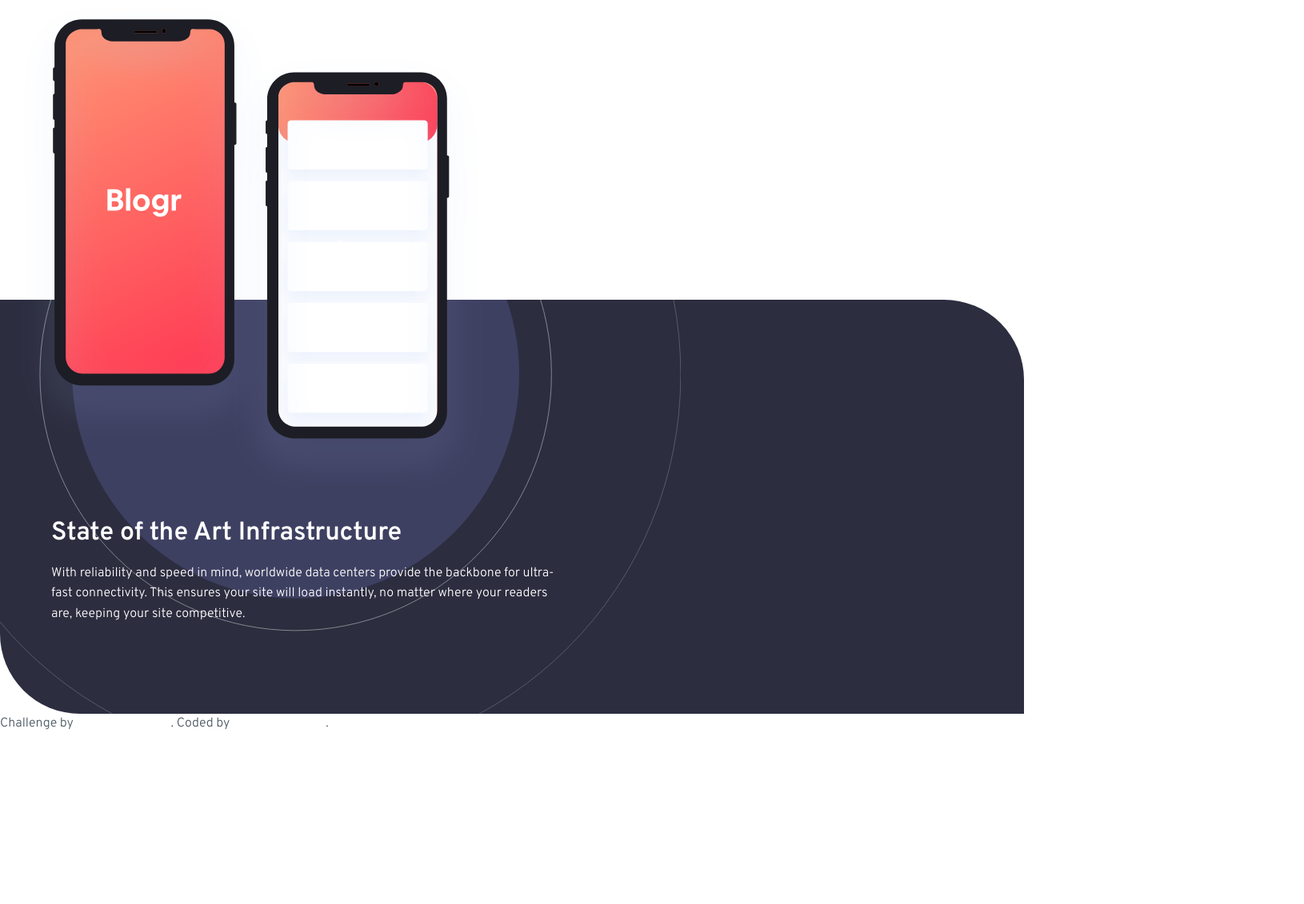
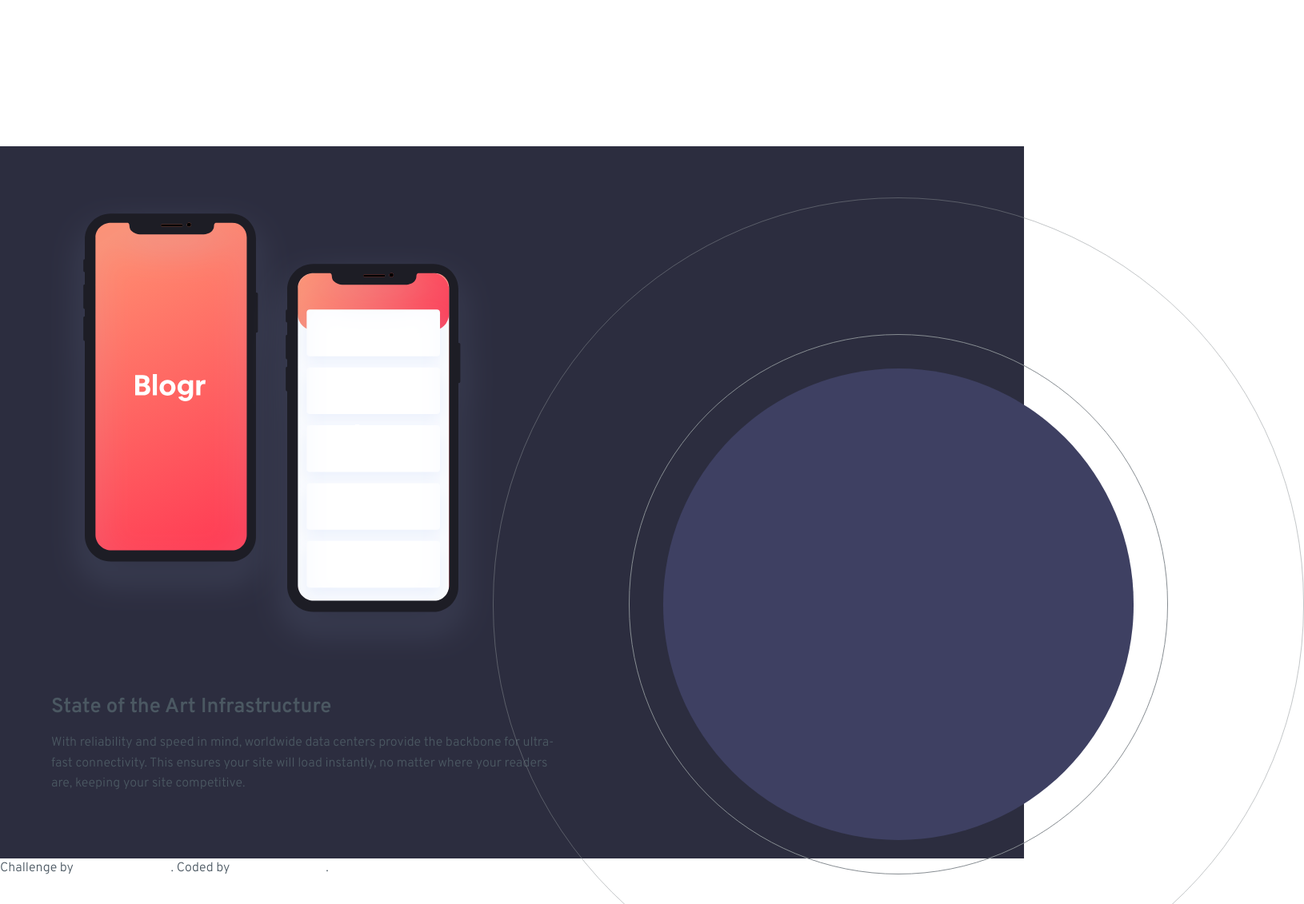
Before and after one commit to SiewTS/blogr-landing, a website: page dist_2/index.html in a window 1280 px wide. Shown: the part 1514-2645 px from the top of the page at 80% size, 1630 px wide, since content can reach past the window. Before the commit the page ends 2433 px from the top, so only its background shows below. Drawn offline with Linux system fonts and the light colour scheme.

Commit message:
change s2

```diff
--- a/dist_2/index.html
+++ b/dist_2/index.html
@@ -257,14 +257,25 @@
         <!-- end of content-1 -->
         <!-- content-2 -->
         <section class="content-2 section">
-            <div class="content-2__img">
+            <!-- <div class="content-2__img">
                 <img
                     src="./images/illustration-phones.svg"
                     alt=""
                     class="img__iphone-img"
                 />
-            </div>
+            </div> -->
             <div class="content-2__ctn">
+                <img
+                    src="./images/illustration-phones.svg"
+                    alt=""
+                    class="ctn__img-phone"
+                />
+                <img
+                    class="ctn__img-circle"
+                    src="../dist_2/images/bg-pattern-circles.svg"
+                    alt=""
+                    srcset=""
+                />
                 <div class="desc__ctn desc__ctn--pop">
                     <h2 class="ctn__title ctn__title--bigger ctn__title--white">
                         State of the Art Infrastructure
--- a/dist_2/scss/layout/_content-1.scss
+++ b/dist_2/scss/layout/_content-1.scss
@@ -15,10 +15,14 @@
     align-items: center;
 }
 .flex-ctn__img {
-    margin: 1rem 0;
+    margin: 1rem auto;
+    width: 100%;
 }
 .img__mobile-img {
     display: block;
+    width: 100%;
+    max-width: 480px;
+    margin: 0 auto;
 }
 .img__desktop-img {
     display: none;
--- a/dist_2/scss/layout/_content-2.scss
+++ b/dist_2/scss/layout/_content-2.scss
@@ -1,80 +1,12 @@
 .content-2 {
-    padding: 0 !important;
-    position: relative;
+    background-color: $gradient-d-gray-blue;
 }
-.content-2__ctn {
-    position: relative;
-    width: 100%;
-    height: 100%;
-    margin: 9rem auto 0;
-    padding-top: 10rem;
-    padding-bottom: 6rem;
-    background-color: $gradient-d-gray-blue;
-    border-top-right-radius: $radius-lg;
-    border-bottom-left-radius: $radius-lg;
-    overflow: hidden;
-
-    &::after {
-        content: url(../images/bg-pattern-circles.svg);
-        transform: scale(0.58);
-        position: absolute;
-        top: -21rem;
-        left: -9rem;
-        width: 100%;
-    }
-}
-.content-2__img {
-    width: 100%;
+.ctn__img-circle {
     position: absolute;
-    bottom: 20rem;
-    z-index: 30;
-}
-.img__iphone-img {
-    width: 100%;
-    max-width: 580px;
-}
-.desc__ctn--pop {
-    position: relative;
-    z-index: 30;
-    padding: 0 2rem;
-}
-.ctn__title--bigger {
-    font-size: 2rem;
-}
-.ctn__title--white,
-.ctn__para--white {
-    color: $white;
 }
 @media (min-width: 480px) {
-    .content-2__ctn::after {
-        transform: scale(0.75);
-        top: -22rem;
-        left: -10rem;
-    }
-    .content-2__img {
-        bottom: 18rem;
-    }
-    .content-2__ctn {
-        margin: 12rem auto 0;
-        padding-top: 12rem;
-    }
-    .desc__ctn--pop {
-        padding: 0 4rem;
-    }
 }
 @media (min-width: 640px) {
-    .content-2__ctn {
-        padding-top: 15rem;
-        &::after {
-            transform: scale(0.95);
-            top: -26rem;
-            left: -9rem;
-        }
-    }
-    .content-2__img {
-        bottom: 17rem;
-        left: 1.5rem;
-    }
 }
 @media (min-width: 768px) {
 }
--- a/dist_2/scss/style.scss
+++ b/dist_2/scss/style.scss
@@ -18,7 +18,8 @@
 .header,
 .section {
     max-width: 1536px;
-    margin: 0 auto;
+    margin-left: auto;
+    margin-right: auto;
 }
 .section {
     padding: 4rem 1rem;
```
Also changed, not shown: dist_2/css/style.css, dist_2/public/style.css, 1 other file.
